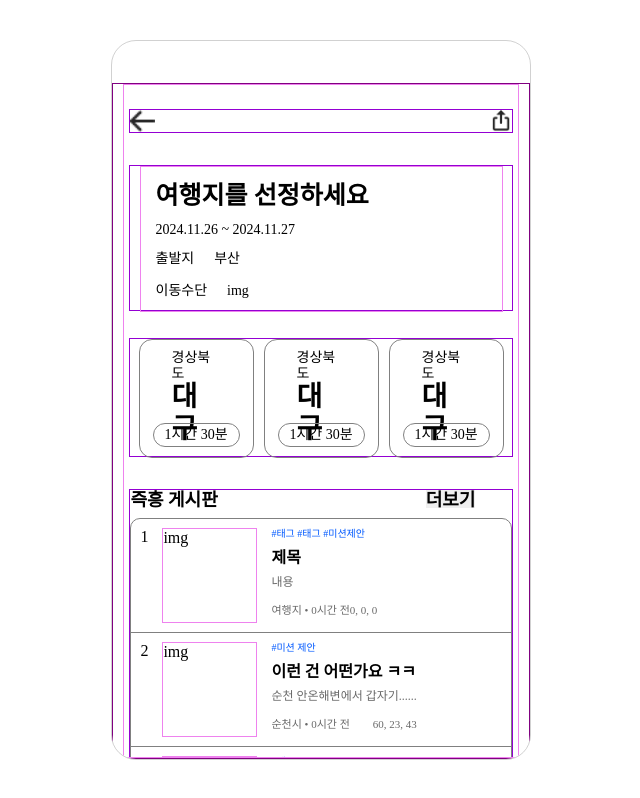
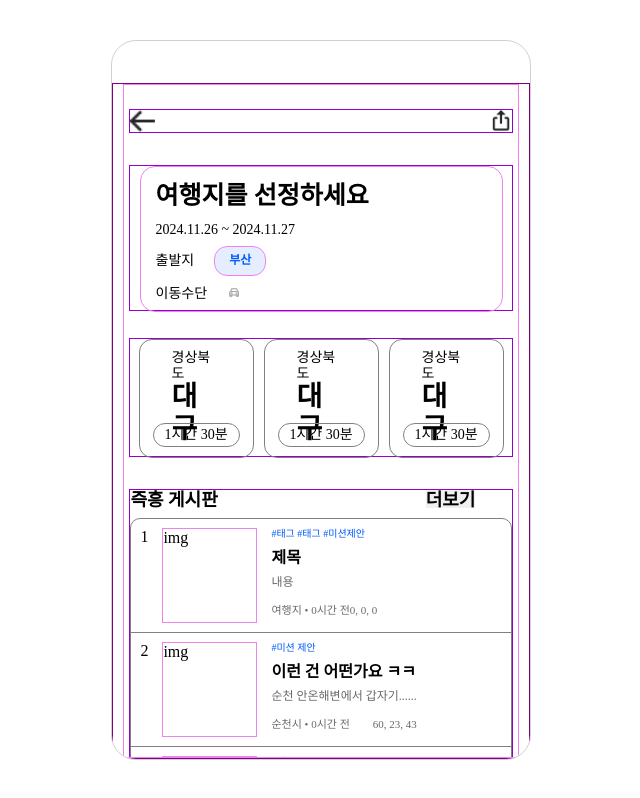
Before and after one commit to UMC-WEGO/WEGO_FE_React, a React (Vite) app in the folder WEGO_FE/: page /home/travel-select in a window 1280 px wide. Shown: the whole page, without its empty margins (319-959 px from the left). Built offline with nearby package versions, Linux system fonts and the light colour scheme; a web font is replaced by a local one.

Commit message:
feat: 파란색 태그 컴포넌트로 분리

```diff
--- /dev/null
+++ b/WEGO_FE/src/components/feat2/BlueTag.tsx
@@ -0,0 +1,26 @@
+import styled from "styled-components";
+
+const Item = styled.div`
+    padding-top: 7px;
+    padding-bottom: 7px;
+    padding-right: 14px;
+    padding-left: 14px;
+
+    border: 1px solid violet;
+    border-radius: 13px;
+
+    font-size: 12px;
+    font-weight: 600;
+
+    background-color: rgba(0, 89, 255, 0.1);
+    color: rgba(0, 89, 255, 1);
+`
+
+const BlueTag = () => {
+    return(
+        <Item>부산</Item>
+    )
+
+}
+
+export default BlueTag;
--- a/WEGO_FE/src/components/feat2/PlaningCard.tsx
+++ b/WEGO_FE/src/components/feat2/PlaningCard.tsx
@@ -1,4 +1,7 @@
 import styled from "styled-components";
+
+import car_img from "../../images/feat2/car_icon.png";
+import BlueTag from "./BlueTag";
 // 홈 화면에서 여행 조건을 선택하는 부분입니다
 // 날짜, 인원, 이동수단, 이동시간, 여행지역 선택
 
@@ -6,11 +9,12 @@ const PlaningCardBox = styled.div`
   width: 363px;
   height: 146px;
   border: 1px solid violet;
+  border-radius: 15px;
   padding: 15px;
 
   display: flex;
   flex-direction: column;
-  gap: 15px;
+  gap: 10px;
 `
 const PlaningCardRow1 = styled.div`
   font-size: 25px;
@@ -22,6 +26,7 @@ const PlaningCardRow2 = styled.div`
   font-size: 14px;
   font-weight: 500;
 
+  margin-top: 5px;
   height: 14px;
 `
 const PlaningCardRow3 = styled.div`
@@ -31,6 +36,7 @@ const PlaningCardRow3 = styled.div`
   height: 30px;
 
   display: flex;
+  align-items: center;
   gap: 20px;
 `
 const PlaningCardRow4 = styled.div`
@@ -51,11 +57,11 @@ const PlaningCard = () => {
               <PlaningCardRow2>2024.11.26 ~ 2024.11.27</PlaningCardRow2>
               <PlaningCardRow3>
                 <div>출발지</div>
-                <div>부산</div>
+                <BlueTag/>
               </PlaningCardRow3>
               <PlaningCardRow4>
                 <div>이동수단</div>
-                <div>img</div>
+                <img src={car_img}/>
               </PlaningCardRow4>
             </PlaningCardBox>
         </>
--- a/WEGO_FE/src/components/feat2/PostCard.tsx
+++ b/WEGO_FE/src/components/feat2/PostCard.tsx
@@ -75,6 +75,7 @@ type PostCardType ={
 }
 
 interface PostCardProps {
+  showRank?: boolean | undefined;
   props: PostCardType;
 }
 
```
